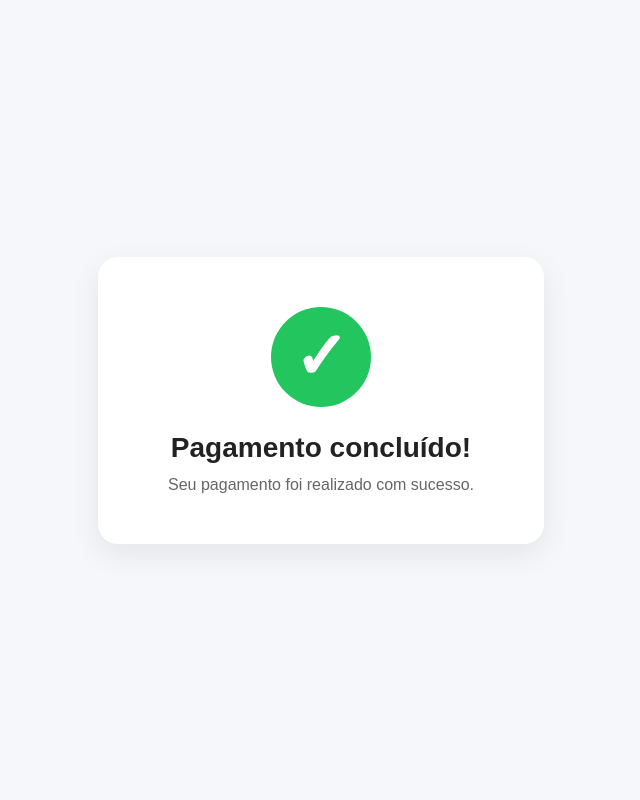
After one commit to DerickMachado08/SeguradoraMais, a Spring app: template src/main/resources/templates/pagamento-sucesso.html in a window 1280 px wide. The commit adds this page. Shown: the whole page, without its empty margins (319-959 px from the left). Run offline with Thymeleaf, Linux system fonts and the light colour scheme; the template is opened without the code that fills it, so the values that code supplies are empty.

Commit message:
Criação da pagina pagamento pago sucesso

```diff
--- a/src/main/java/com/mais/seguradora/controllers/ContratacaoController.java
+++ b/src/main/java/com/mais/seguradora/controllers/ContratacaoController.java
@@ -206,7 +206,7 @@ public class ContratacaoController {
 
     @GetMapping("/corretor/contratacao/{id}/bens")
     public String verBens(
-            @PathVariable Integer id,
+            @PathVariable("id") Integer id,
             Model model) {
 
         Contratacao contratacao =
--- /dev/null
+++ b/src/main/resources/templates/pagamento-sucesso.html
@@ -0,0 +1,88 @@
+<!DOCTYPE html>
+<html lang="pt-BR" xmlns:th="http://www.thymeleaf.org">
+<head>
+    <meta charset="UTF-8">
+    <meta name="viewport" content="width=device-width, initial-scale=1.0">
+    <title>Pagamento concluído</title>
+
+    <style>
+        * {
+            margin: 0;
+            padding: 0;
+            box-sizing: border-box;
+            font-family: Arial, sans-serif;
+        }
+
+        body {
+            min-height: 100vh;
+            display: flex;
+            justify-content: center;
+            align-items: center;
+            background: #f5f7fa;
+        }
+
+        .container {
+            text-align: center;
+            background: white;
+            padding: 50px 70px;
+            border-radius: 20px;
+            box-shadow: 0 10px 30px rgba(0, 0, 0, 0.08);
+        }
+
+        .check {
+            width: 100px;
+            height: 100px;
+            margin: 0 auto 25px;
+            border-radius: 50%;
+            background: #22c55e;
+            color: white;
+            font-size: 65px;
+            font-weight: bold;
+
+            display: flex;
+            justify-content: center;
+            align-items: center;
+        }
+
+        h1 {
+            color: #222;
+            font-size: 28px;
+            margin-bottom: 12px;
+        }
+
+        .nome {
+            color: #333;
+            font-size: 20px;
+            font-weight: bold;
+            margin-bottom: 10px;
+        }
+
+        .mensagem {
+            color: #666;
+            font-size: 16px;
+        }
+    </style>
+</head>
+
+<body>
+
+<div class="container">
+
+    <div class="check">
+        ✓
+    </div>
+
+    <h1>Pagamento concluído!</h1>
+
+    <p class="nome" th:text="${cliente.nome}">
+        Nome da pessoa
+    </p>
+
+    <p class="mensagem">
+        Seu pagamento foi realizado com sucesso.
+    </p>
+
+</div>
+
+</body>
+</html>
```
Also changed, not shown: src/main/java/com/mais/seguradora/controllers/PagamentoController.java (+31 -13 lines), src/main/java/com/mais/seguradora/exception/BuscarPorId.java (deleted, +0 -7 lines), src/main/java/com/mais/seguradora/exception/ContratoNullException.java (deleted, +0 -7 lines), src/main/java/com/mais/seguradora/exception/ContratoPendenteNullException.java (deleted, +0 -7 lines), src/main/java/com/mais/seguradora/exception/CpfDuplicadoException.java (deleted, +0 -7 lines), src/main/java/com/mais/seguradora/exception/EmailDuplicadoException.java (deleted, +0 -7 lines), src/main/java/com/mais/seguradora/services/StripeService.java (+13 -1 lines), src/main/resources/templates/pagamentosCliente.html (+30 -6 lines).
